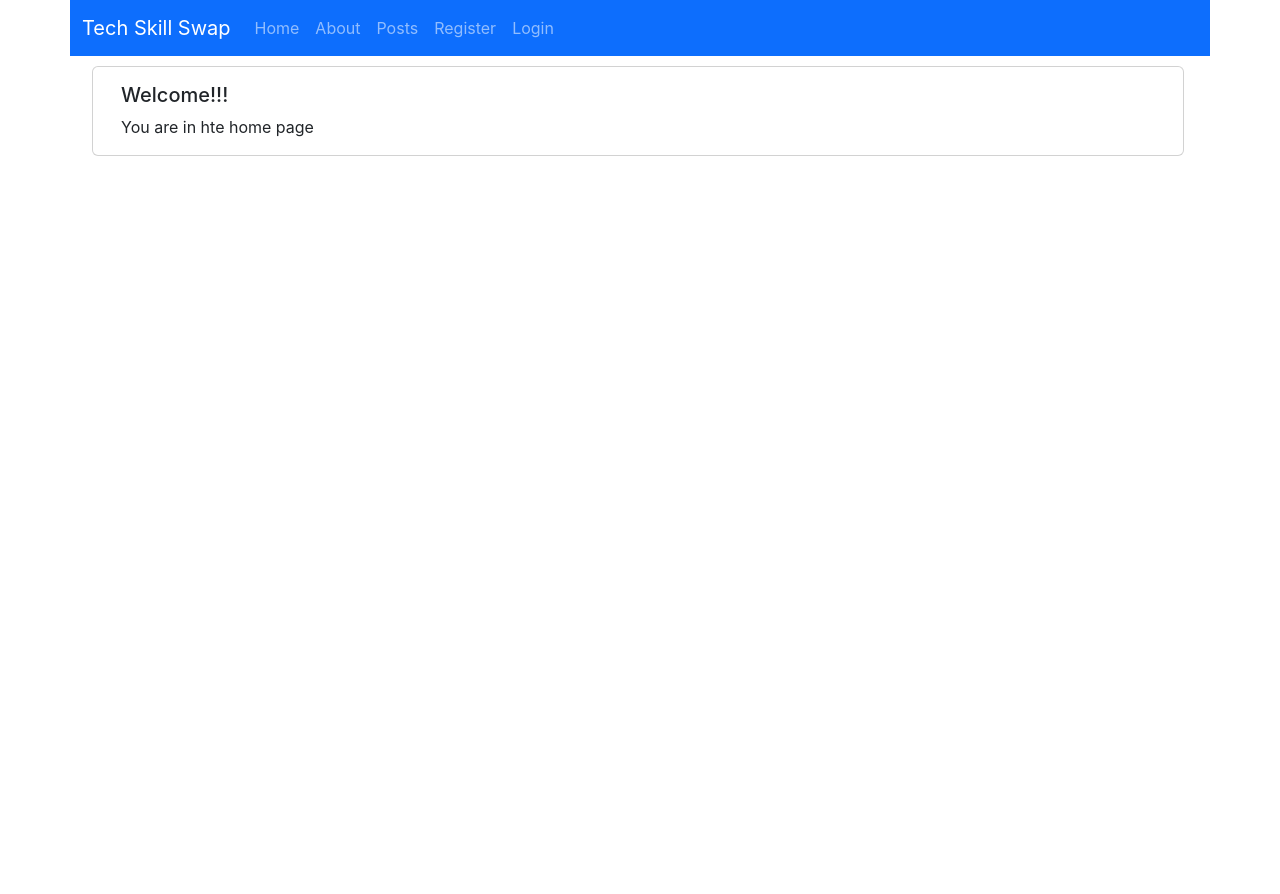
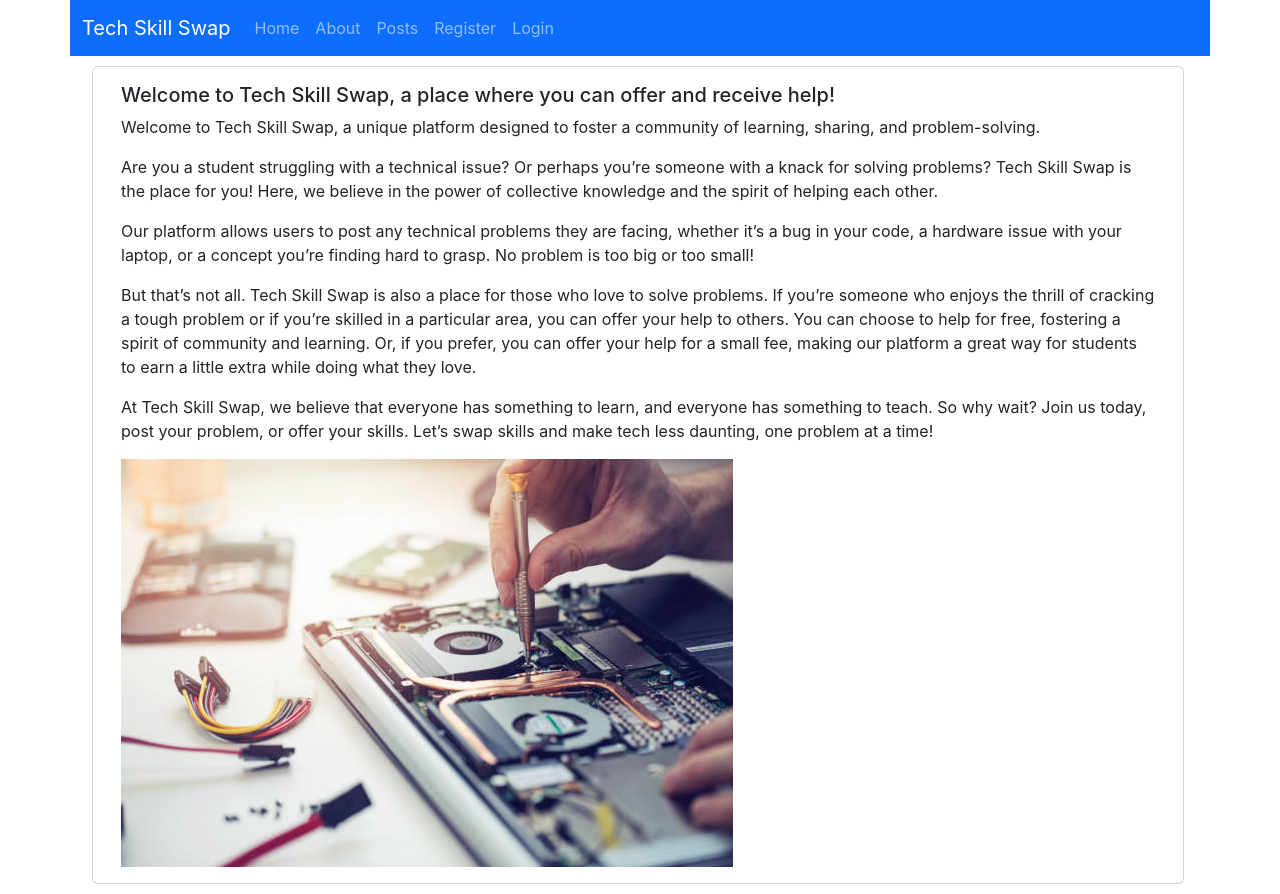
Before and after one commit to zstoimchev/tech-skill-swap, a React (Create React App) app in the folder front-end/: page / in a window 1280 px wide. Before the commit the page ends 800 px from the top, so only its background shows below. Built offline with nearby package versions, Linux system fonts and the light colour scheme.

Commit message:
added meaningful welcome content and one illustrative image, needs more work

```diff
--- a/front-end/src/CustomComponents/HomeView.js
+++ b/front-end/src/CustomComponents/HomeView.js
@@ -1,16 +1,40 @@
 import React from "react";
-import { API_URL } from "../Utils/Configuration";
+import fixing_laptop from "../assets/img/fixing_laptop.jpg";
 
-class HomeView extends React.Component{
-    render(){
-        return(
-          <div className="card" style={{margin:"10px"}}>
+class HomeView extends React.Component {
+    render() {
+        return (<div className="card" style={{margin: "10px"}}>
             <div className="card-body">
-                <h5 className="card-title">Welcome!!!</h5>
-                <p className="card-text">You are in hte home page</p>
+                <h5 className="card-title">Welcome to Tech Skill Swap, a place where you can offer and receive
+                    help!</h5>
+                <p className="card-text">Welcome to Tech Skill Swap, a unique platform designed to foster a community of
+                    learning, sharing, and problem-solving.</p>
+
+                <p className="card-text">Are you a student struggling with a technical issue? Or perhaps you’re someone
+                    with a knack for
+                    solving problems? Tech Skill Swap is the place for you! Here, we believe in the power of collective
+                    knowledge and the spirit of helping each other.</p>
+
+                <p className="card-text">Our platform allows users to post any technical problems they are facing,
+                    whether it’s a bug in your
+                    code, a hardware issue with your laptop, or a concept you’re finding hard to grasp. No problem is
+                    too big or too small!</p>
+
+                <p className="card-text">But that’s not all. Tech Skill Swap is also a place for those who love to solve
+                    problems. If you’re
+                    someone who enjoys the thrill of cracking a tough problem or if you’re skilled in a particular area,
+                    you can offer your help to others. You can choose to help for free, fostering a spirit of community
+                    and learning. Or, if you prefer, you can offer your help for a small fee, making our platform a
+                    great way for students to earn a little extra while doing what they love.</p>
+
+                <p className="card-text">At Tech Skill Swap, we believe that everyone has something to learn, and
+                    everyone has something to
+                    teach. So why wait? Join us today, post your problem, or offer your skills. Let’s swap skills and
+                    make tech less daunting, one problem at a time! </p>
+                <img src={fixing_laptop} alt="your_alternative_text_here"/>
+
             </div>
-        </div>
-        )
+        </div>)
     }
 }
 
```
